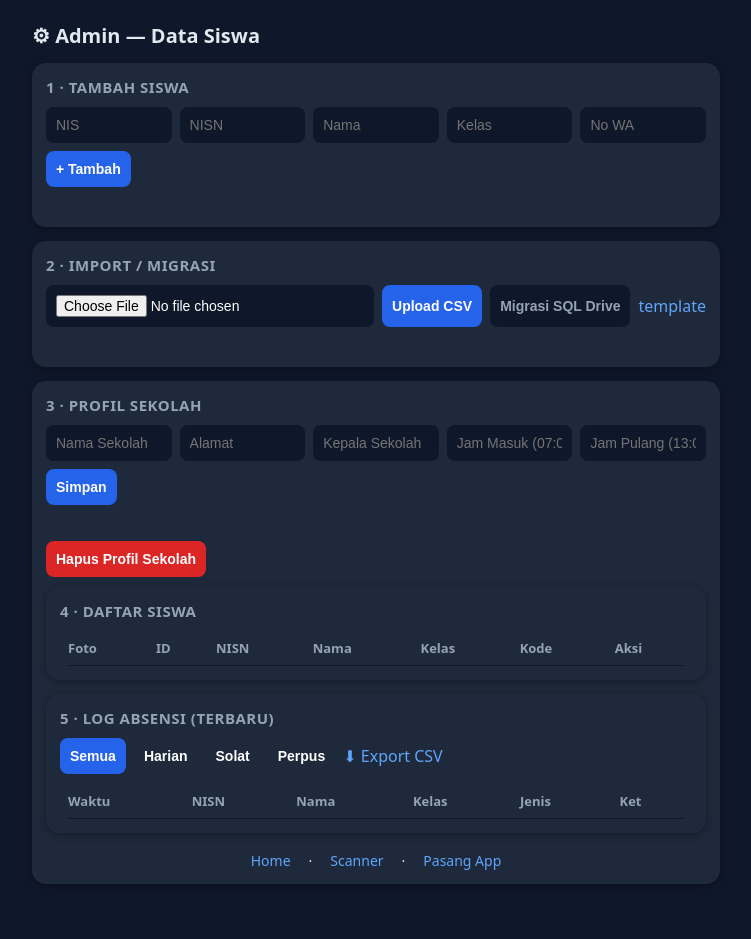
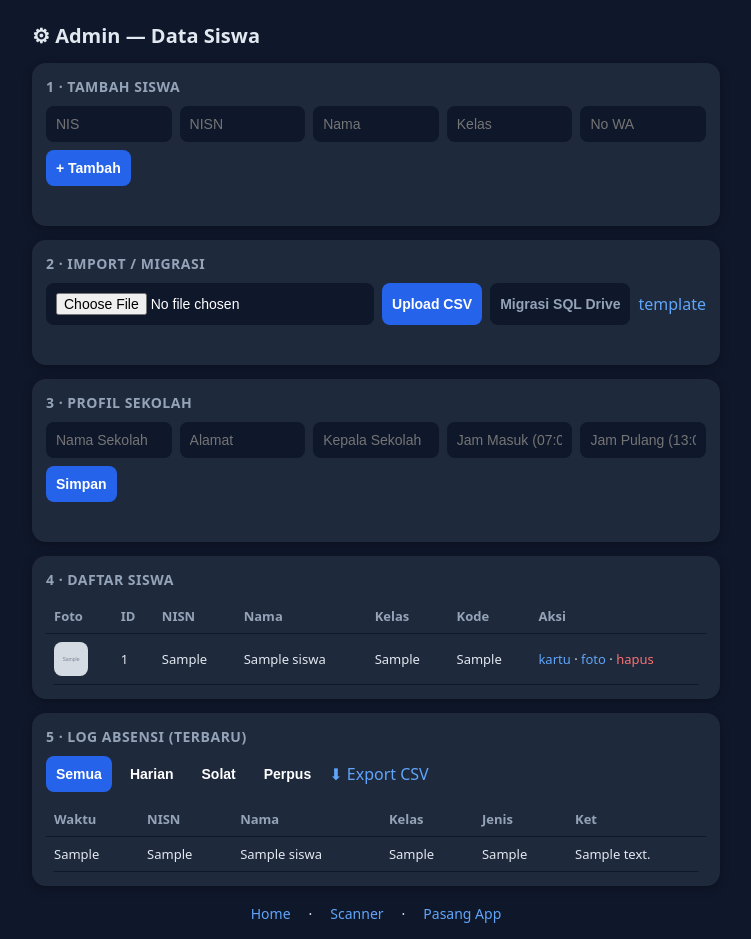
Before and after one commit to yudisimoet-ctrl/absensi-kartu-pelajar, a Flask app: page /admin in a window 1280 px wide. Shown: the whole page, without its empty margins (264-1015 px from the left). Before the commit the page ends 884 px from the top, so only its background shows below. Run offline with Flask 3, Linux system fonts and the light colour scheme; data comes from the database, SQL or seed files in the repository; tables that the repository leaves empty hold one stand-in row (values such as "Sample post"); grey boxes marked "Sample" are stand-in pictures; lists and menus that the app fills with data are empty.

Commit message:
FIX KRITIS: syntax JS admin (body:JSON.stringify) - tombol mati; hapus fitur delete profil

```diff
--- a/app.py
+++ b/app.py
@@ -122,15 +122,6 @@
         db.commit()
     row = db.execute("SELECT * FROM profil_sekolah WHERE id=1").fetchone()
     return jsonify(dict(row) if row else {})
-
-
-@app.route("/api/profil", methods=["DELETE"])
-def reset_profil():
-    db = get_db()
-    db.execute("UPDATE profil_sekolah SET nama_sekolah=NULL, alamat=NULL, "
-               "kepala_sekolah=NULL, jam_masuk=NULL, jam_pulang=NULL, logo=NULL WHERE id=1")
-    db.commit()
-    return jsonify({"ok": True, "msg": "profil direset"})
 
 
 # ---------- Siswa ----------
--- a/templates/admin.html
+++ b/templates/admin.html
@@ -10,7 +10,7 @@
   body{font-family:system-ui,-apple-system,Arial;background:#0f172a;color:#e2e8f0;margin:0;padding:16px;max-width:720px;margin:0 auto}
   h2{margin:6px 0 14px;font-size:20px}
   .card{background:#1e293b;border-radius:14px;padding:14px;margin-bottom:14px;box-shadow:0 2px 10px rgba(0,0,0,.3)}
-  .card h3{margin:0 0 10px;font-size:15px;color:#94a3b8;text-transform:uppercase;letter-spacing:.5px}
+  .card h3{margin:0 0 10px;font-size:14px;color:#94a3b8;text-transform:uppercase;letter-spacing:.5px}
   input,button,select{padding:10px;border-radius:8px;border:0;font-size:14px}
   input,select{background:#0f172a;color:#fff;flex:1;min-width:110px}
   button{background:#2563eb;color:#fff;cursor:pointer;font-weight:600}
@@ -18,6 +18,7 @@
   button.danger{background:#dc2626}
   .form{display:flex;gap:8px;flex-wrap:wrap;margin-bottom:10px}
   .msg{font-size:13px;margin-top:8px;color:#4ade80;min-height:16px}
+  .msg.err{color:#f87171}
   .tabs{display:flex;gap:8px;margin-bottom:10px;flex-wrap:wrap}
   .tabs button{background:#1e293b}
   .tabs button.aktif{background:#2563eb;font-weight:700}
@@ -70,8 +71,6 @@
     <button onclick="saveProfil()">Simpan</button>
   </div>
   <div id="m2" class="msg"></div>
-  <div class="form" style="margin-top:10px">
-    <button class="danger" onclick="resetProfil()">Hapus Profil Sekolah</button>
 </div>
 
 <div class="card">
@@ -105,23 +104,21 @@
 
 <script>
 let jenisLog='all';
+function setMsg(id,txt,err){const e=document.getElementById(id);e.textContent=txt;e.className='msg'+(err?' err':'');}
 async function loadProfil(){
+  try{
     const p=await(await fetch('/api/profil')).json();
     p_nama.value=p.nama_sekolah||'';p_alamat.value=p.alamat||'';p_kepsek.value=p.kepala_sekolah||'';
     p_masuk.value=p.jam_masuk||'';p_pulang.value=p.jam_pulang||'';
+  }catch(e){}
 }
 async function saveProfil(){
   const d={nama_sekolah:p_nama.value,alamat:p_alamat.value,kepala_sekolah:p_kepsek.value,jam_masuk:p_masuk.value,jam_pulang:p_pulang.value};
   const r=await fetch('/api/profil',{method:'POST',headers:{'Content-Type':'application/json'},body:JSON.stringify(d)});
-  m2.textContent=(await r.json()).ok?'Tersimpan':'Gagal';
-}
-async function resetProfil(){
-  if(!confirm('Hapus profil sekolah? (nama/alamat/kepala dikosongkan)'))return;
-  const r=await fetch('/api/profil',{method:'DELETE'});
-  m2.textContent=(await r.json()).ok?'Profil dihapus':'Gagal';
-  loadProfil();
+  setMsg('m2',(await r.json()).ok?'Tersimpan':'Gagal',false);
 }
 async function tampil(){
+  try{
     const s=await(await fetch('/api/siswa')).json();
     document.querySelector('#tbl tbody').innerHTML=s.map(x=>
       `<tr>
@@ -130,21 +127,22 @@
         <td>
           <a class="link" href="/kartu/${x.id}" target="_blank">kartu</a> ·
           <label class="up">foto<input type="file" accept="image/*" style="display:none" onchange="upFoto(${x.id},this)"></label> ·
-        <a class="link" style="color:#f87171;cursor:pointer" onclick="hapus(${x.id},'${x.nama}')">hapus</a>
+          <a class="link" style="color:#f87171;cursor:pointer" onclick="hapus(${x.id},'${x.nama.replace(/'/g,"")}')">hapus</a>
         </td>
       </tr>`).join('');
     const url='/api/logs'+(jenisLog!=='all'?('?jenis='+jenisLog):'');
     const l=await(await fetch(url)).json();
     document.querySelector('#logtbl tbody').innerHTML=l.map(x=>
       `<tr><td>${x.waktu}</td><td>${x.nisn||'-'}</td><td>${x.nama}</td><td>${x.kelas||'-'}</td><td>${x.jenis}</td><td>${x.keterangan||''}</td></tr>`).join('');
+  }catch(e){}
 }
 async function tambah(){
   const d={nis:nis.value.trim(),nisn:nisn.value.trim(),nama:nama.value.trim(),kelas:kelas.value.trim(),no_wa:nowa.value.trim()};
-  if(!d.nisn||!d.nama){m1.textContent='⚠ NISN & Nama wajib diisi';return;}
+  if(!d.nisn||!d.nama){setMsg('m3','⚠ NISN & Nama wajib diisi',true);return;}
   const r=await fetch('/api/siswa',{method:'POST',headers:{'Content-Type':'application/json'},body:JSON.stringify(d)});
   const j=await r.json();
-  if(j.ok){nis.value=nisn.value=nama.value=kelas.value=nowa.value='';m3.textContent='✔ Ditambah: '+j.kode;tampil();}
-  else m3.textContent='⚠ '+j.msg;
+  if(j.ok){nis.value=nisn.value=nama.value=kelas.value=nowa.value='';setMsg('m3','✔ Ditambah: '+j.kode,false);tampil();}
+  else setMsg('m3','⚠ '+j.msg,true);
 }
 async function upFoto(id,input){
   const f=input.files[0]; if(!f)return;
@@ -157,7 +155,7 @@
   if(!confirm('Hapus siswa "'+nama+'"? Data absensinya ikut terhapus.'))return;
   const r=await fetch('/api/siswa/'+id,{method:'DELETE'});
   const j=await r.json();
-  m1.textContent=j.ok?('Dihapus: '+nama):(j.msg||'Gagal');
+  setMsg('m1',j.ok?('Dihapus: '+nama):(j.msg||'Gagal'),!j.ok);
   tampil();
 }
 async function uploadCsv(){
@@ -165,14 +163,14 @@
   const fd=new FormData();fd.append('file',f);
   const r=await fetch('/api/siswa/bulk',{method:'POST',body:fd});
   const j=await r.json();
-  m1.textContent=`Import: ${j.added} ditambah, ${j.skipped} dilewati`;
+  setMsg('m1',`Import: ${j.added} ditambah, ${j.skipped} dilewati`,false);
   tampil();
 }
 async function migrate(){
-  if(!confirm('Migrasi siswa + profil dari db-absensi-qr-v5-39-ok.sql? (data lama digabung)'))return;
-  const r=await fetch('/api/migrate',{method:'POST',headers:{'Content-Type':'application/json'},body:'{}');
+  if(!confirm('Migrasi siswa + profil dari db-absensi-qr-v5-39-ok.sql?'))return;
+  const r=await fetch('/api/migrate',{method:'POST',headers:{'Content-Type':'application/json'},body:JSON.stringify({})});
   const j=await r.json();
-  m1.textContent=`Migrasi: ${j.siswa} siswa, profil=${j.profil}`;
+  setMsg('m1',`Migrasi: ${j.siswa} siswa, profil=${j.profil}`,false);
   loadProfil();tampil();
 }
 function setJenis(j,el){jenisLog=j;document.querySelectorAll('.tabs button').forEach(x=>x.classList.remove('aktif'));el.classList.add('aktif');tampil();}
```
Lines whose indentation alone changed are shown as unchanged.
